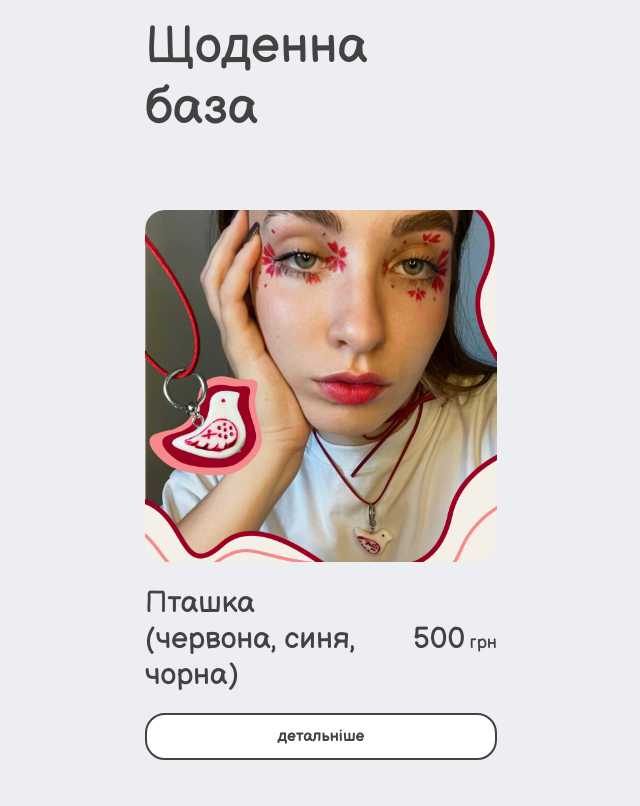
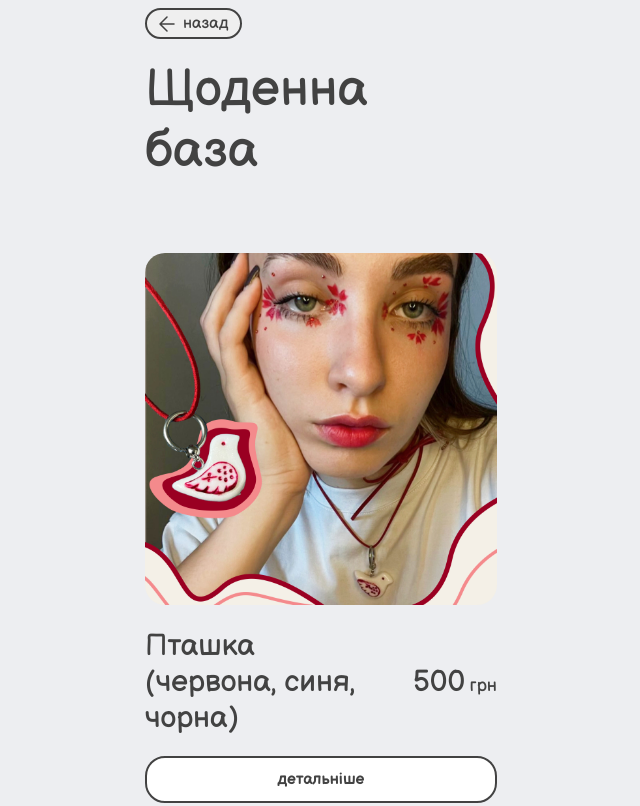
Before and after one commit to mournful-max/yuliia-chichka, a plain HTML site: page pages/daily-basis.html in a window 1280 px wide. Shown: the top 806 px of the page, without its empty margins (319-959 px from the left). Drawn offline with Linux system fonts and the light colour scheme.

Commit message:
Back (previous page) button added to every catalog page. Minor general CSS refactoring.

```diff
--- a/css/general.css
+++ b/css/general.css
@@ -5,18 +5,19 @@
   padding: 0;
   box-sizing: border-box;
 }
-html,
+html {
+  background-color: #d7e2fa;
+}
 body {
   --document-padding-block: 0.5em;
   --document-padding-inline: 1em;
+  --document-font-color: #424242;
 
   padding: var(--document-padding-block) var(--document-padding-inline);
 
   font-family: 'Balsamiq Sans', serif;
   font-weight: 700;
-  color: #424242;
-
-  background-color: #d7e2fa;
+  color: var(--document-font-color);
 }
 a {
   text-decoration: none;
--- a/css/pages-catalog.css
+++ b/css/pages-catalog.css
@@ -1,8 +1,8 @@
-html,
-body {
+html {
   background-color: #edeef1;
 }
-.container {
+.container,
+.go-prev-page-button-container {
   display: flex;
   flex-direction: column;
   justify-content: center;
@@ -74,3 +74,29 @@ a.catalog-item-details {
   display: block;
   padding: 0.75em 1em;
 }
+.go-prev-page-button-container {
+  position: sticky;
+  top: var(--document-padding-block);
+
+  margin-block-end: 1.25rem;
+}
+.go-prev-page-button-wrapper {
+  display: flex;
+  justify-content: flex-start;
+  align-items: center;
+
+  width: 100%;
+  max-width: 22em;
+}
+#go-prev-page-button {
+  display: inline-flex;
+  justify-content: space-around;
+  align-items: center;
+  gap: 8px;
+  padding: 0.25rem 0.75rem;
+
+  border: 0.15em solid #424242;
+  border-radius: 1.25em;
+  color: var(--document-font-color);
+  cursor: pointer;
+}
--- a/pages/daily-basis.html
+++ b/pages/daily-basis.html
@@ -19,6 +19,14 @@
     <title>Щоденна база</title>
   </head>
   <body>
+    <div class="go-prev-page-button-container">
+      <div class="go-prev-page-button-wrapper">
+        <button type="button" id="go-prev-page-button">
+          <img src="../assets/images/pages/shared/left-arrow.svg" alt="←" />
+          назад
+        </button>
+      </div>
+    </div>
     <header>
       <div class="container">
         <div class="catalog-heading">
@@ -32,6 +40,12 @@
       </nav>
     </main>
     <script>
+      document
+        .getElementById('go-prev-page-button')
+        .addEventListener('click', function () {
+          window.history.back();
+        });
+
       const data = [
         {
           imgSrc: '../assets/images/pages/base/red bird.jpg',
```
Also changed, not shown: pages/bright-accents.html (+14 -0 lines), pages/cold-necklaces.html (+14 -0 lines), pages/edible-decorations.html (+14 -0 lines), pages/native-cities.html (+14 -0 lines), pages/sunny-necklaces.html (+14 -0 lines), assets/images/pages/shared/left-arrow.svg (added).
